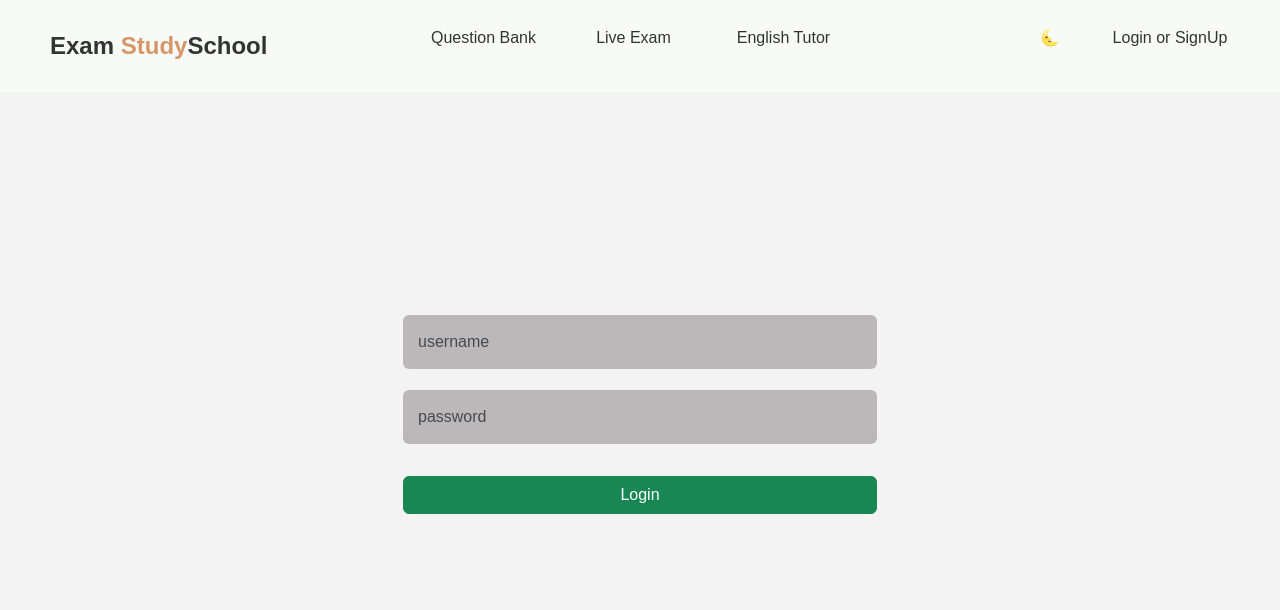
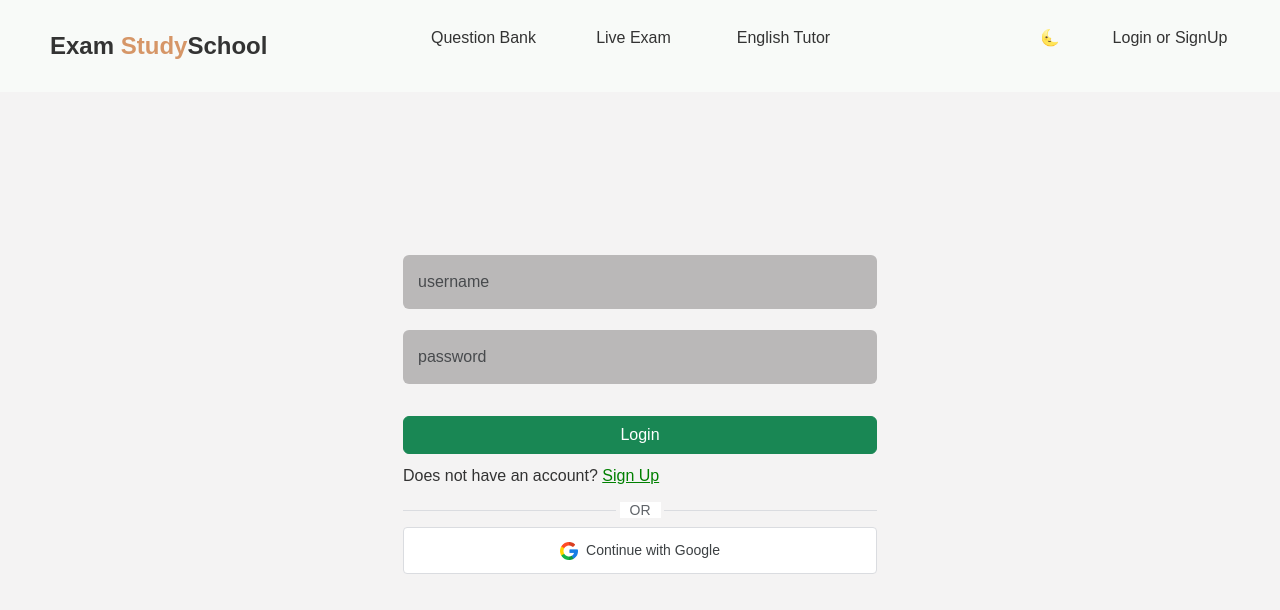
Before and after one commit to sujon13/task-manager-pg, a React (Vite) app: page /login in a window 1280 px wide. Shown: the top 610 px of the page. Built offline with nearby package versions, Linux system fonts and the light colour scheme; no server answers.

Commit message:
added signup and social button in login page also

```diff
--- a/src/components/Login.jsx
+++ b/src/components/Login.jsx
@@ -6,6 +6,8 @@ import Form from 'react-bootstrap/Form';
 import Button from 'react-bootstrap/Button';
 import './css/Signup.css';
 import './css/Social.css';
+import SocialLogin from './SocialLogin';
+import SignupLink from './SignupLink';
 
 export const Login = ({ login }) => {
     const navigate = useNavigate();
@@ -75,6 +77,8 @@ export const Login = ({ login }) => {
                 >
                     Login
                 </Button>
+                <SignupLink />
+                <SocialLogin />
             </Form>
         </div>
     )
--- /dev/null
+++ b/src/components/LoginLink.jsx
@@ -0,0 +1,11 @@
+import { Link } from 'react-router-dom';
+
+const LoginLink = () => {
+    return (
+        <div style={{ paddingTop: "10px" }}>
+            Already have an account? <Link to="/login" style={{ color: "green" }}>Log In</Link>
+        </div>
+    )
+}
+
+export default LoginLink;
--- a/src/components/Signup.jsx
+++ b/src/components/Signup.jsx
@@ -1,9 +1,10 @@
-import googleIcon from '../assets/google128.png';
 import { get, post } from '../services/api';
 import { useState } from 'react';
-import { Link, useNavigate } from 'react-router-dom';
+import { useNavigate } from 'react-router-dom';
 import './css/Signup.css';
 import './css/Social.css';
+import SocialLogin from './SocialLogin';
+import LoginLink from './LoginLink';
 
 export const Signup = () => {
     const navigate = useNavigate();
@@ -150,22 +151,6 @@ export const Signup = () => {
 
     }
 
-    const handleGoogleSignin = async () => {
-        console.log("Google Signin Started");
-
-        const { status, data, headers } = await get('/oauth2/google/authenticate');
-        if (status >= 200 && status < 300) {
-            console.log("Will redirect to google auth page");
-            window.location.href = data;
-        } else if (status === 302 && headers.location) {
-            // Redirect the browser to the location provided by the backend
-            console.log("Will redirect to: ", headers.location);
-            window.location.href = headers.location;
-        } else {
-            console.log("Google Signin Failed");
-        }
-    }
-
     return (
         <div className="form">
             <h1>Sign Up</h1>
@@ -214,19 +199,7 @@ export const Signup = () => {
                 {errorMessage && <p className="error-style" style={{ marginTop: '0px' }}>{errorMessage}</p>}
                 {/* <input type="button" id="signup" value="Sign Up"  /> */}
             </form>
-            <div style={{ paddingTop: "10px" }}>Already have an account? <Link to="/login" style={{ color: "green" }}>Log In</Link></div>
-            <div className="social-login">
-                <div className="divider">
-                    <span>OR</span>
-                </div>
-                <button type="button" className="google-login-btn" onClick={handleGoogleSignin}>
-                    <img
-                        src={googleIcon}
-                        alt="Google Icon"
-                        className="google-icon"
-                    />
-                    Continue with Google
-                </button>
-            </div>
+            <LoginLink />
+            <SocialLogin />
         </div>)
 }
--- /dev/null
+++ b/src/components/SignupLink.jsx
@@ -0,0 +1,11 @@
+import { Link } from 'react-router-dom';
+
+const SignupLink = () => {
+    return (
+        <div style={{ paddingTop: "10px" }}>
+            Does not have an account? <Link to="/signup" style={{ color: "green" }}>Sign Up</Link>
+        </div>
+    )
+}
+
+export default SignupLink;
--- /dev/null
+++ b/src/components/SocialLogin.jsx
@@ -0,0 +1,40 @@
+import googleIcon from '../assets/google128.png';
+import { get } from '../services/api';
+import './css/Signup.css';
+import './css/Social.css';
+
+const SocialLogin = () => {
+    const handleGoogleSignin = async () => {
+        console.log("Google Signin Started");
+
+        const { status, data, headers } = await get('/oauth2/google/authenticate');
+        if (status >= 200 && status < 300) {
+            console.log("Will redirect to google auth page");
+            window.location.href = data;
+        } else if (status === 302 && headers.location) {
+            // Redirect the browser to the location provided by the backend
+            console.log("Will redirect to: ", headers.location);
+            window.location.href = headers.location;
+        } else {
+            console.log("Google Signin Failed");
+        }
+    }
+
+    return (
+        <div className="social-login">
+            <div className="divider">
+                <span>OR</span>
+            </div>
+            <button type="button" className="google-login-btn" onClick={handleGoogleSignin}>
+                <img
+                    src={googleIcon}
+                    alt="Google Icon"
+                    className="google-icon"
+                />
+                Continue with Google
+            </button>
+        </div>
+    )
+}
+
+export default SocialLogin;
```
